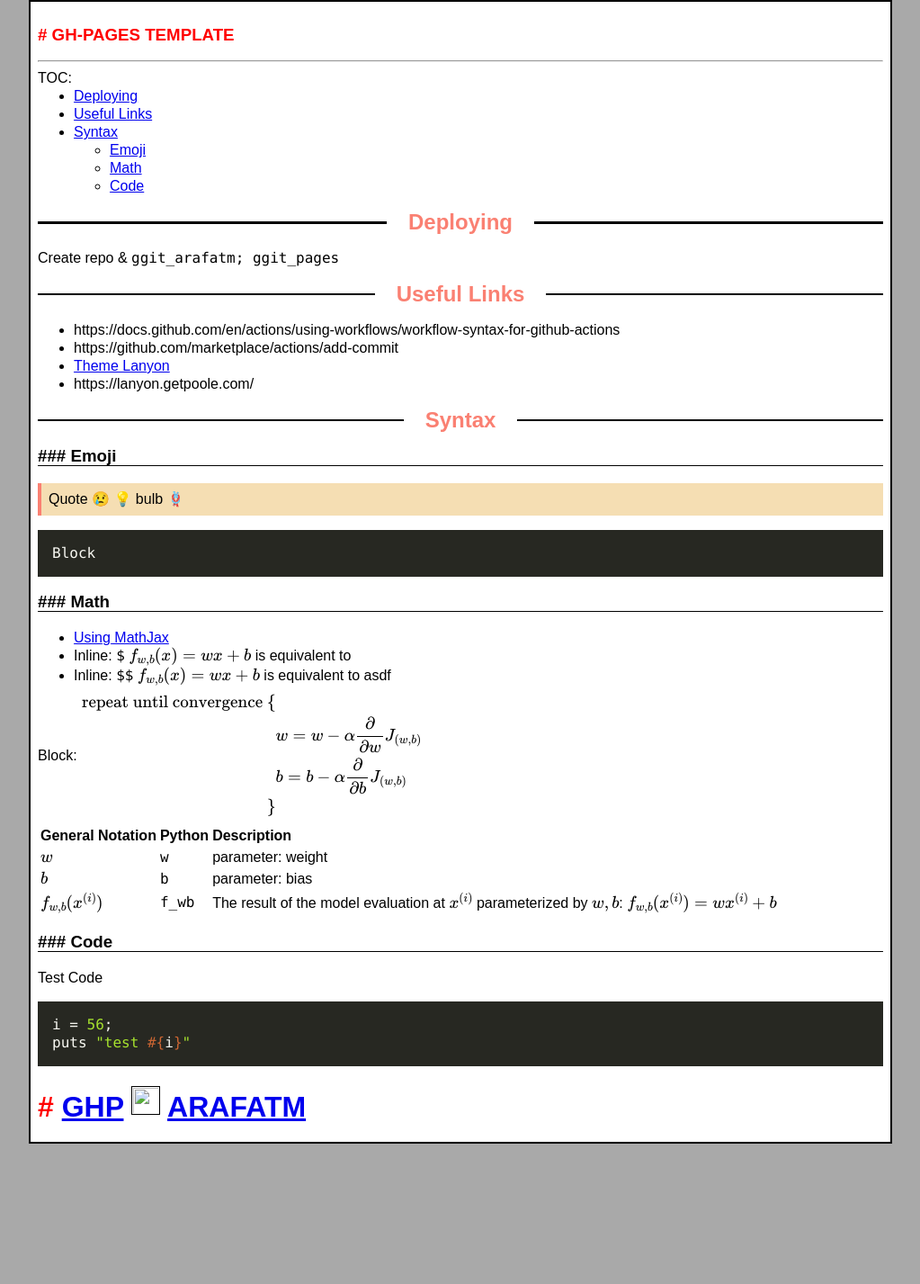
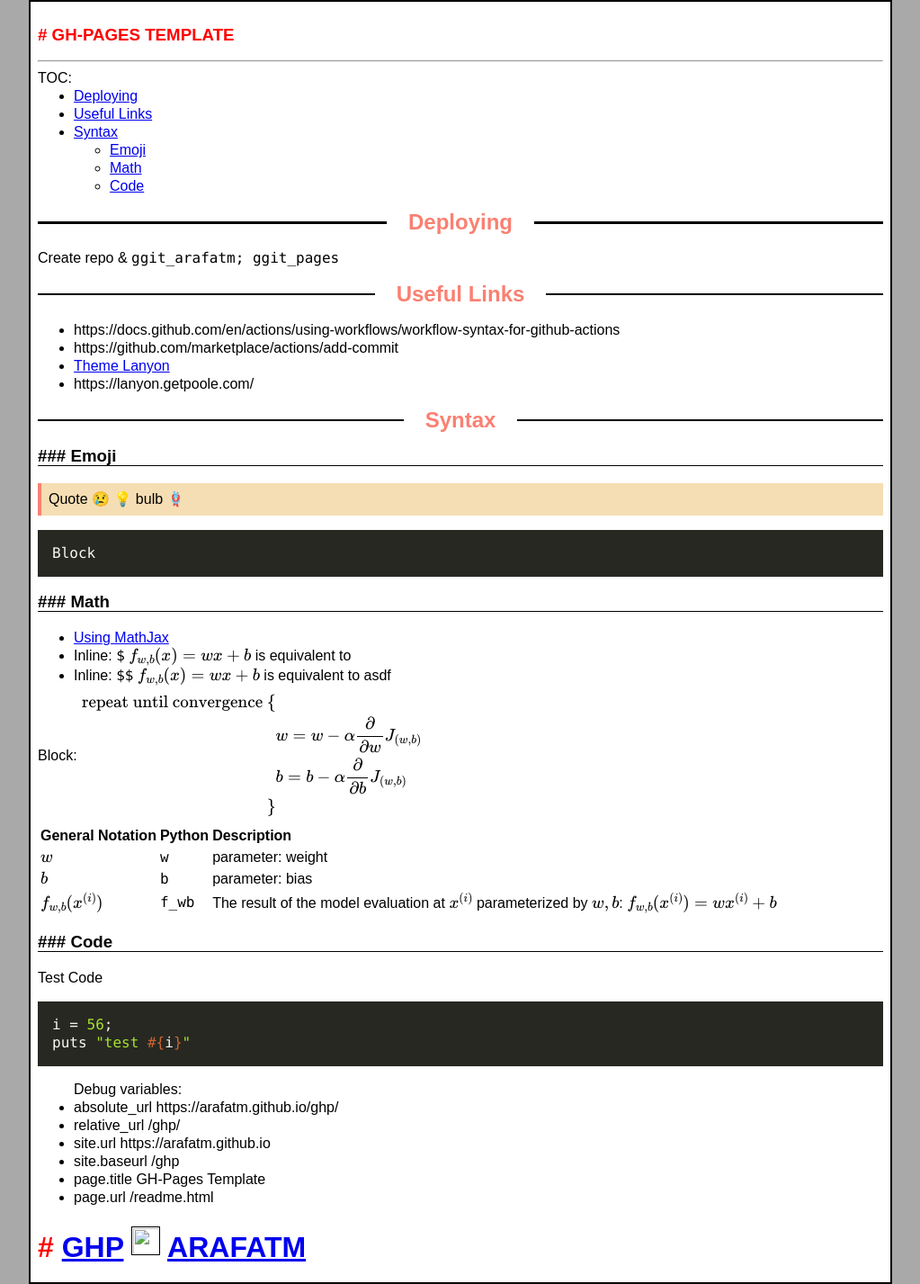
Before and after one commit to arafatm/ghp, a Jekyll site: the page built from readme.md, in a window 1280 px wide. Shown: the whole page at 90% size, without its empty margins (128-1151 px from the left). Built offline with Jekyll 4.4.1, drawn with Linux system fonts in a browser that asks for light colours; nearby versions of some CDN libraries; emoji names are drawn with the system emoji font; formulas are drawn with MathJax 3; before the commit the page ends 1271 px from its top, so only the background shows below that; part of the change alters nothing that is shown.

Commit message:
page.html

```diff
--- a/_layouts/page.html
+++ b/_layouts/page.html
@@ -25,7 +25,7 @@ layout: default
   {% include toc.html html=content h_max=5 h_min=2 class="toc" %}
   </div>
   <div class="post-content">
-    {% comment %}<ul>Debug variables: <li>absolute_url {{ '/' | absolute_url }}</li> <li>relative_url {{ '/' " | relative_url }}</li> <li>site.url {{ site.url }}</li> <li>site.baseurl {{ site.baseurl }}</li> <li>page.title {{ page.title }}</li> <li>page.url {{ page.url}}</li> </ul>{% endcomment %}
     {{ content }}
   </div>
 </article>
+<ul>Debug variables: <li>absolute_url {{ '/' | absolute_url }}</li> <li>relative_url {{ '/' " | relative_url }}</li> <li>site.url {{ site.url }}</li> <li>site.baseurl {{ site.baseurl }}</li> <li>page.title {{ page.title }}</li> <li>page.url {{ page.url}}</li> </ul>
```
